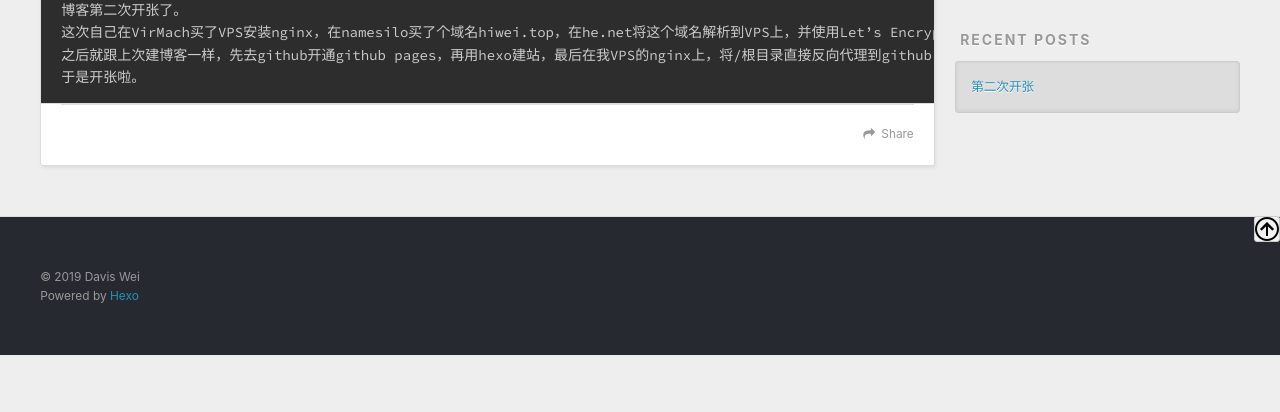
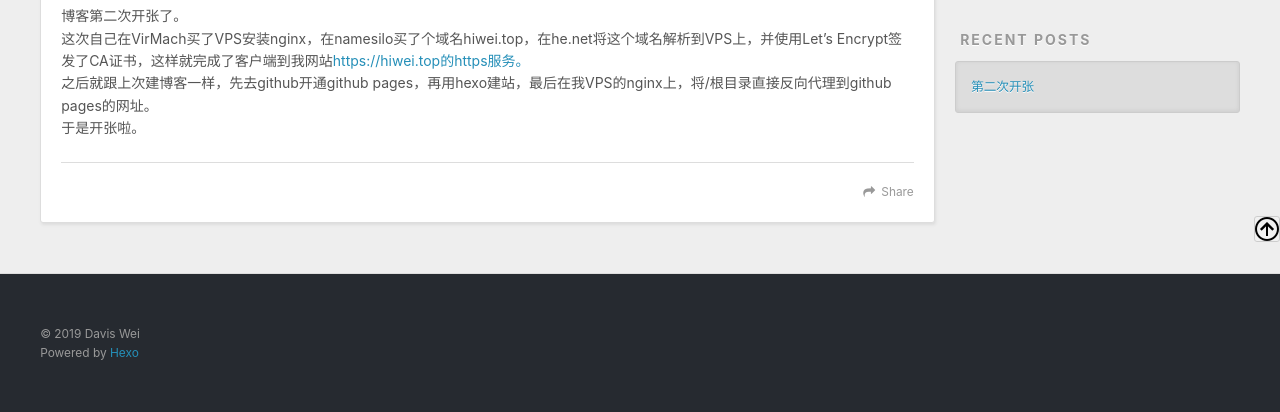
Before and after one commit to szweiw/hiwei.top, a plain HTML site: page 2019/11/13/第二次开张/index.html in a window 1280 px wide. Shown: the part 448-860 px from the top of the page. Before the commit the page ends 803 px from the top, so only its background shows below. Drawn offline with nearby package versions, Linux system fonts and the light colour scheme.

Commit message:
Site updated: 2019-11-14 11:45:16

```diff
--- a/2019/11/13/第二次开张/index.html
+++ b/2019/11/13/第二次开张/index.html
@@ -7,14 +7,14 @@
 
   <title>第二次开张 | Hi,Wei!</title>
   <meta name="viewport" content="width=device-width, initial-scale=1, maximum-scale=1">
-  <meta name="description" content="博客第二次开张了。 这次自己在VirMach买了VPS安装nginx，在namesilo买了个域名hiwei.top，在he.net将这个域名解析到VPS上，并使用Let’s Encrypt签发了CA证书，这样就完成了客户端到我网站https:&#x2F;&#x2F;hiwei.top的https服务。 之后就跟上次建博客一样，先去github开通github pages，再用hexo建站，最后在我VPS的nginx">
+  <meta name="description" content="博客第二次开张了。这次自己在VirMach买了VPS安装nginx，在namesilo买了个域名hiwei.top，在he.net将这个域名解析到VPS上，并使用Let’s Encrypt签发了CA证书，这样就完成了客户端到我网站https:&#x2F;&#x2F;hiwei.top的https服务。之后就跟上次建博客一样，先去github开通github pages，再用hexo建站，最后在我VPS的nginx上，">
 <meta property="og:type" content="article">
 <meta property="og:title" content="第二次开张">
 <meta property="og:url" content="https:&#x2F;&#x2F;hiwei.top&#x2F;2019&#x2F;11&#x2F;13&#x2F;%E7%AC%AC%E4%BA%8C%E6%AC%A1%E5%BC%80%E5%BC%A0&#x2F;index.html">
 <meta property="og:site_name" content="Hi,Wei!">
-<meta property="og:description" content="博客第二次开张了。 这次自己在VirMach买了VPS安装nginx，在namesilo买了个域名hiwei.top，在he.net将这个域名解析到VPS上，并使用Let’s Encrypt签发了CA证书，这样就完成了客户端到我网站https:&#x2F;&#x2F;hiwei.top的https服务。 之后就跟上次建博客一样，先去github开通github pages，再用hexo建站，最后在我VPS的nginx">
+<meta property="og:description" content="博客第二次开张了。这次自己在VirMach买了VPS安装nginx，在namesilo买了个域名hiwei.top，在he.net将这个域名解析到VPS上，并使用Let’s Encrypt签发了CA证书，这样就完成了客户端到我网站https:&#x2F;&#x2F;hiwei.top的https服务。之后就跟上次建博客一样，先去github开通github pages，再用hexo建站，最后在我VPS的nginx上，">
 <meta property="og:locale" content="UTF-8">
-<meta property="og:updated_time" content="2019-11-13T08:20:49.476Z">
+<meta property="og:updated_time" content="2019-11-14T03:45:06.182Z">
 <meta name="twitter:card" content="summary">
 
     <link rel="alternate" href="/atom.xml" title="Hi,Wei!" type="application/atom+xml">
@@ -84,14 +84,12 @@
 
     <div class="article-entry" itemprop="articleBody">
 
-        <pre><code>博客第二次开张了。
-这次自己在VirMach买了VPS安装nginx，在namesilo买了个域名hiwei.top，在he.net将这个域名解析到VPS上，并使用Let’s Encrypt签发了CA证书，这样就完成了客户端到我网站https://hiwei.top的https服务。
-之后就跟上次建博客一样，先去github开通github pages，再用hexo建站，最后在我VPS的nginx上，将/根目录直接反向代理到github pages的网址。
-于是开张啦。</code></pre>
+        <p>博客第二次开张了。<br>这次自己在VirMach买了VPS安装nginx，在namesilo买了个域名hiwei.top，在he.net将这个域名解析到VPS上，并使用Let’s Encrypt签发了CA证书，这样就完成了客户端到我网站<a href="https://hiwei.top的https服务。" target="_blank" rel="noopener">https://hiwei.top的https服务。</a><br>之后就跟上次建博客一样，先去github开通github pages，再用hexo建站，最后在我VPS的nginx上，将/根目录直接反向代理到github pages的网址。<br>于是开张啦。</p>
+
 
     </div>
     <footer class="article-footer">
-      <a data-url="https://hiwei.top/2019/11/13/%E7%AC%AC%E4%BA%8C%E6%AC%A1%E5%BC%80%E5%BC%A0/" data-id="ck2y5j9020000ou3l63m1b1le" class="article-share-link">Share</a>
+      <a data-url="https://hiwei.top/2019/11/13/%E7%AC%AC%E4%BA%8C%E6%AC%A1%E5%BC%80%E5%BC%A0/" data-id="ck2y67abt0000qa3l9c7fa3b6" class="article-share-link">Share</a>
 
 
     </footer>
--- a/css/style.css
+++ b/css/style.css
@@ -551,6 +551,7 @@ a.article-title:hover {
   color: #258fb8;
 }
 .article-entry {
+  word-wrap: break-word;
   color: #555;
   padding: 0 20px;
 }
```
Also changed, not shown: index.html (+3 -5 lines).
